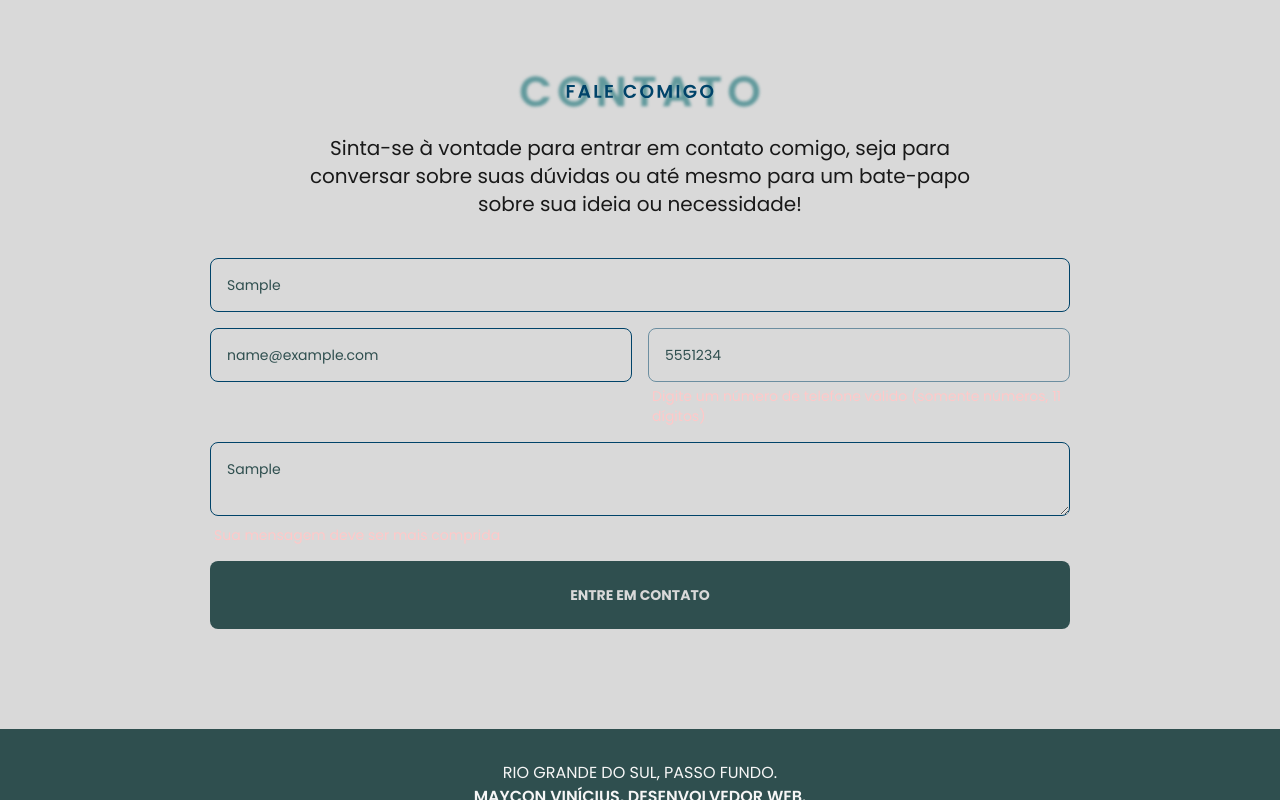
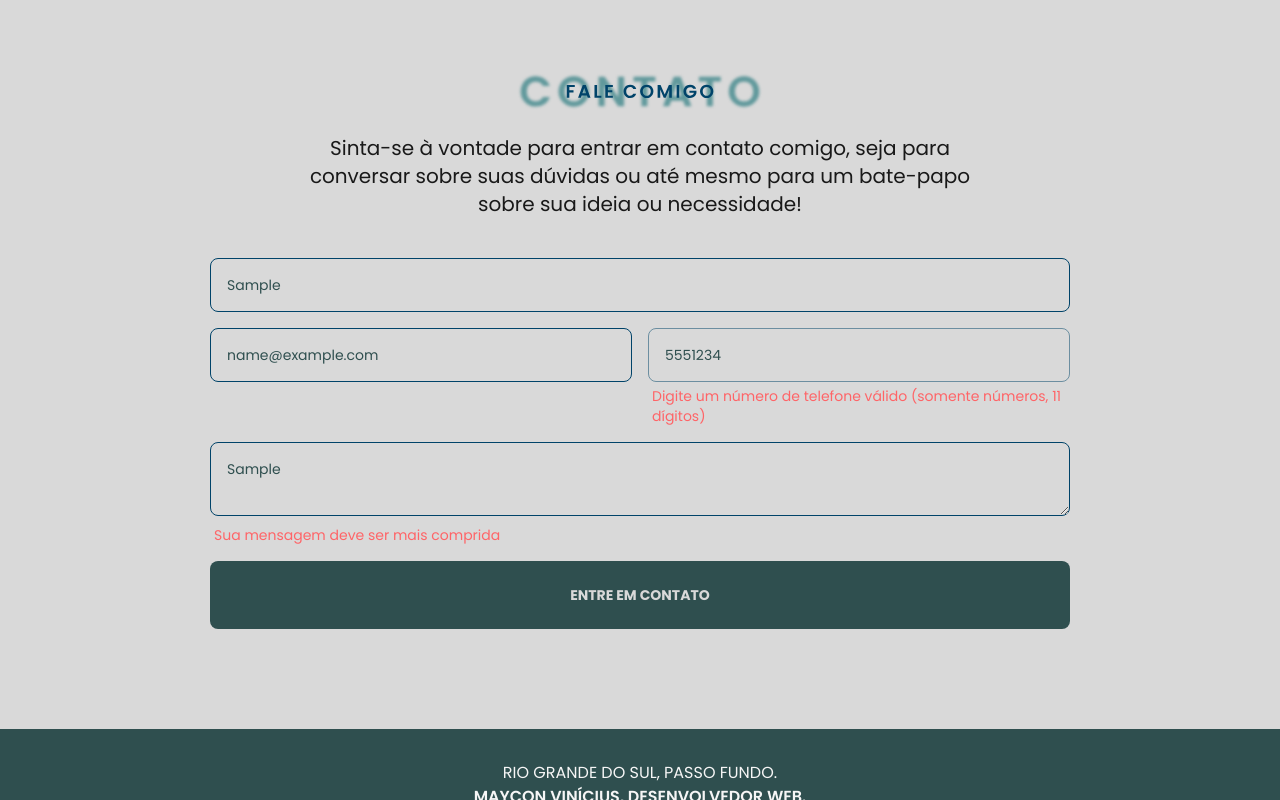
Before and after one commit to mayconviniciusdev/website-mayconviniciusdev, a Next.js app: page / in a window 1280 px wide. Both pictures are taken after typing "Sample", "name@example.com", "5551234", "Sample" into the empty fields and a click on the button "ENTRE EM CONTATO". Shown: the part 5027-5827 px from the top of the page. Built offline with nearby package versions, Linux system fonts and the light colour scheme.

Commit message:
style(contact): ajusta o contraste de cores das mensagens de erro e sucesso

```diff
--- a/src/components/sections/contact.tsx
+++ b/src/components/sections/contact.tsx
@@ -99,7 +99,7 @@ export default function Contact() {
             {...register('name')}
             className="w-full py-4 pl-4 rounded-lg bg-transparent border border-[#004369] placeholder-[#2F4F4F] placeholder:text-sm
             focus:outline-none focus:border-[#004369]/50 focus:placeholder-[#2F4F4F]/80"/>
-            {errors.name && <p className="text-red-200 text-sm ml-1 mt-1">{errors.name.message}</p>}
+            {errors.name && <p className="text-red-400 text-sm ml-1 mt-1">{errors.name.message}</p>}
 
              {/* Campos email e whatsapp */}
             <div className="my-4 grid gap-4 md:grid-cols-2">
@@ -111,7 +111,7 @@ export default function Contact() {
                 {...register('email')}
                 className="py-4 pl-4 rounded-lg bg-transparent border border-[#004369] placeholder-[#2F4F4F] placeholder:text-sm
                 focus:outline-none focus:border-[#004369]/50 focus:placeholder-[#2F4F4F]/80"/>
-                {errors.email && <p className="text-red-200 text-sm ml-1 mt-1">{errors.email.message}</p>}
+                {errors.email && <p className="text-red-400 text-sm ml-1 mt-1">{errors.email.message}</p>}
               </div>
 
               <div className="flex flex-col">
@@ -122,7 +122,7 @@ export default function Contact() {
                 {...register('whatsapp')}
                 className="py-4 pl-4 rounded-lg bg-transparent border border-[#004369] placeholder-[#2F4F4F] placeholder:text-sm
                 focus:outline-none focus:border-[#004369]/50 focus:placeholder-[#2F4F4F]/80"/>
-                {errors.whatsapp && <p className="text-red-200 text-sm ml-1 mt-1">{errors.whatsapp.message}</p>}
+                {errors.whatsapp && <p className="text-red-400 text-sm ml-1 mt-1">{errors.whatsapp.message}</p>}
               </div>
             </div>
 
@@ -133,7 +133,7 @@ export default function Contact() {
             {...register('message')}
             className="w-full py-4 pl-4 rounded-lg bg-transparent border border-[#004369] placeholder-[#2F4F4F] placeholder:text-sm
             focus:outline-none focus:border-[#004369]/50 focus:placeholder-[#2F4F4F]/80"/>
-            {errors.message && <p className="text-red-200 text-sm ml-1 mt-1 mb-4">{errors.message.message}</p>}
+            {errors.message && <p className="text-red-400 text-sm ml-1 mt-1 mb-4">{errors.message.message}</p>}
 
             {/* Botão de envio */}
             <ButtonForm type="submit" disabled={status === 'loading'}>
@@ -142,8 +142,8 @@ export default function Contact() {
 
             {/* Feedback de status */}
             <div className="ml-1 mt-4">
-              {status === 'success' && (<p className="text-green-200">Mensagem enviada com sucesso!</p>)}
-              {status === 'error' && (<p className="text-red-200">Erro ao enviar mensagem. Tente novamente!</p>)}
+              {status === 'success' && (<p className="text-green-400">Mensagem enviada com sucesso!</p>)}
+              {status === 'error' && (<p className="text-red-400">Erro ao enviar mensagem. Tente novamente!</p>)}
             </div>
           </form>
         </div>
```
